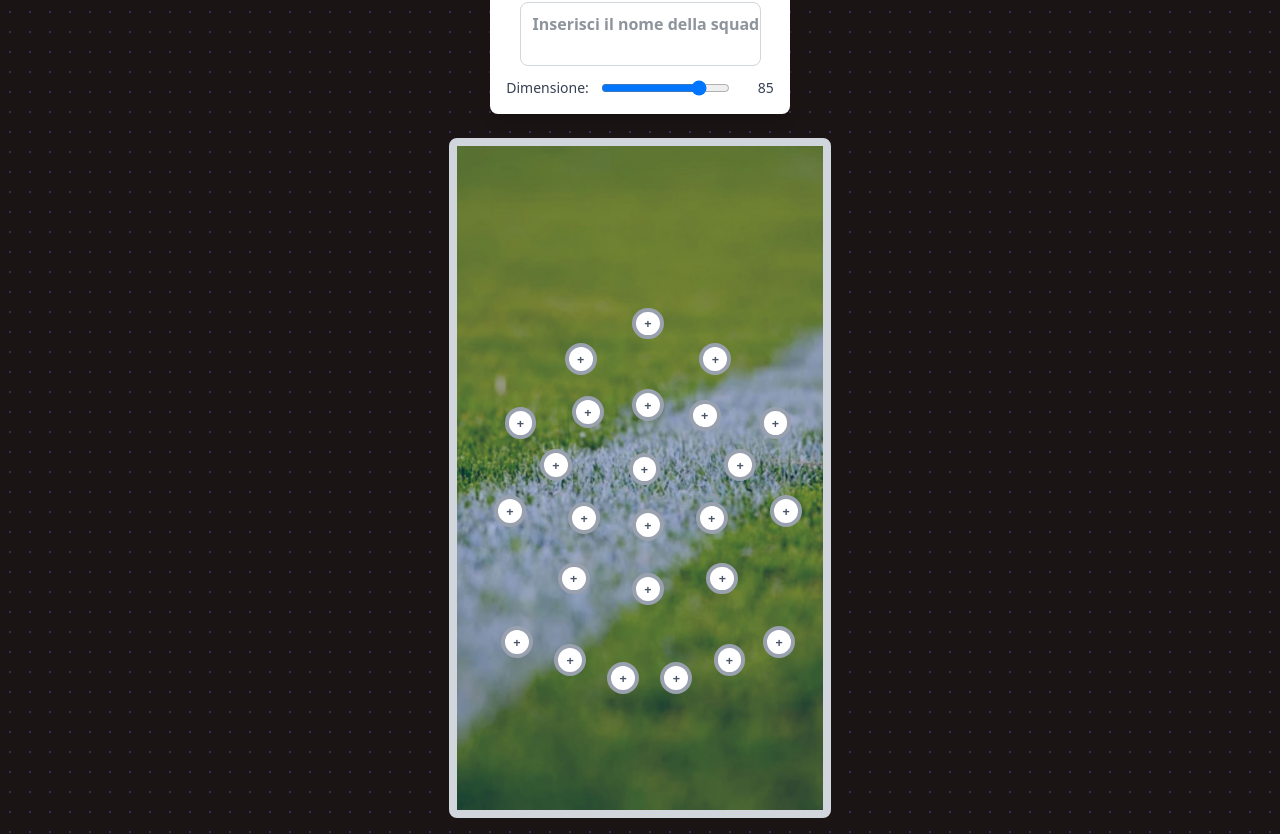
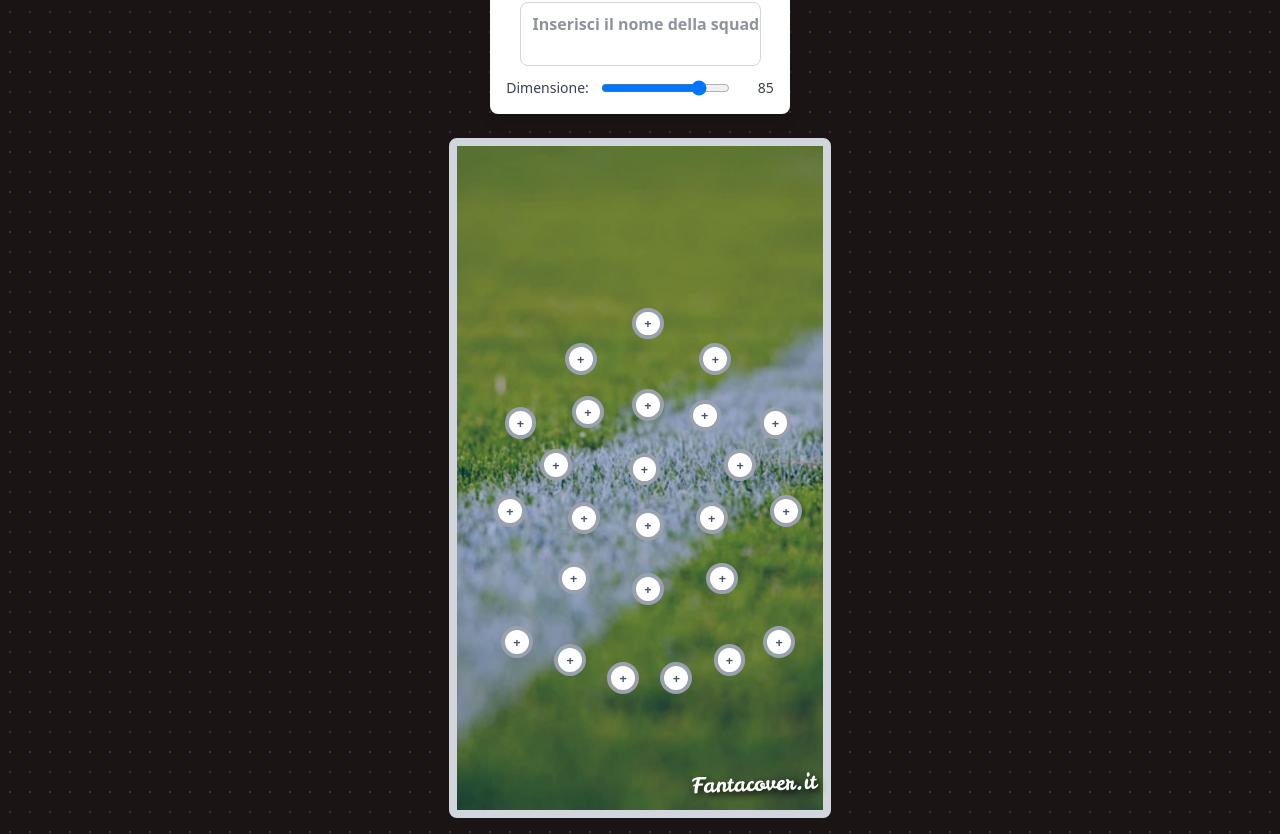
Before and after one commit to davegimo/fantacover, a Next.js app: page / in a window 1280 px wide. Shown: the part 218-1052 px from the top of the page. Built offline with nearby package versions, Linux system fonts and the light colour scheme.

Commit message:
inserito watermark

```diff
--- a/src/app/page.tsx
+++ b/src/app/page.tsx
@@ -210,6 +210,26 @@ export default function Home() {
           ctx.fillText(riga, 540, y);
         });
       }
+
+      // Disegna la scritta fantacover.it in basso a destra
+      ctx.fillStyle = 'white';
+      ctx.font = `bold 60px "Leckerli One", cursive`;
+      ctx.textAlign = 'right';
+      ctx.textBaseline = 'bottom';
+      ctx.strokeStyle = 'black';
+      ctx.lineWidth = 4;
+
+      // Salva il contesto per la rotazione
+      ctx.save();
+      ctx.translate(1060, 1890); // Posizione in basso a destra
+      ctx.rotate(-2 * Math.PI / 180); // Rotazione di -2 gradi
+
+      // Disegna il contorno e il testo
+      ctx.strokeText('Fantacover.it', 0, 0);
+      ctx.fillText('Fantacover.it', 0, 0);
+
+      // Ripristina il contesto
+      ctx.restore();
 
       // Funzione per caricare e disegnare un'immagine
       const loadAndDrawImage = (giocatore: GiocatoreSelezionato): Promise<void> => {
@@ -475,6 +495,20 @@ export default function Home() {
             </div>
           )}
 
+          {/* Scritta fantacover.it in basso a destra */}
+          <div
+            className={`absolute text-white font-bold transform -rotate-2 ${leckerliOne.className}`}
+            style={{
+              right: `${20 * canvasScale}px`,
+              bottom: `${30 * canvasScale}px`,
+              fontSize: `${60 * canvasScale}px`,
+              textShadow: '3px 3px 6px rgba(0,0,0,0.8)',
+              zIndex: 70
+            }}
+          >
+            Fantacover.it
+          </div>
+
           {/* Posizioni disponibili e giocatori */}
           {Object.entries(posizioniRuoli).map(([ruolo, posizioni]) =>
             posizioni.map((pos, index) => {
```
